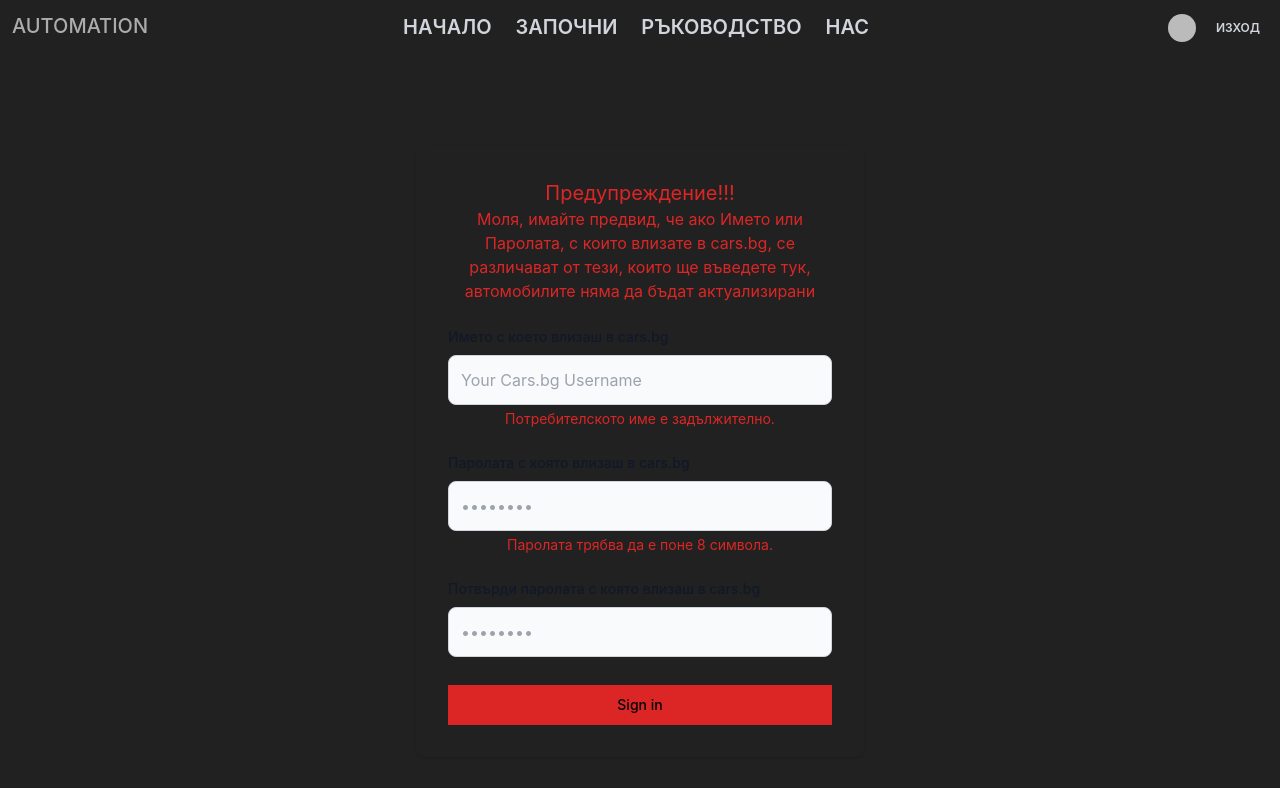
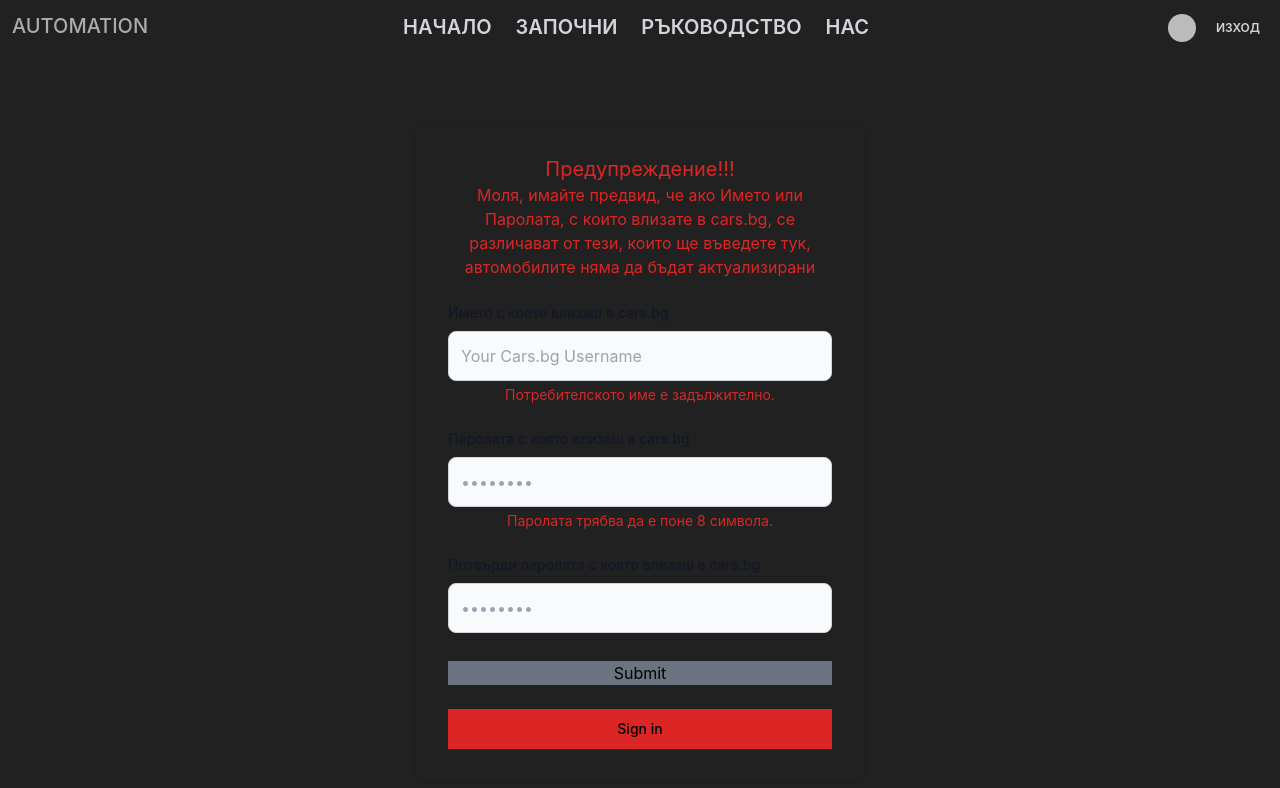
Before and after one commit to OnDeivid/Cars.bg-AutoUpdate-nextjs, a Next.js app: page /GetStarted in a window 1280 px wide. Shown: the top 788 px of the page. Built offline with nearby package versions, Linux system fonts and the light colour scheme; no server answers; sample sign-in values are in the browser's storage.

Commit message:
Update page.jsx

```diff
--- a/app/GetStarted/page.jsx
+++ b/app/GetStarted/page.jsx
@@ -61,6 +61,7 @@ export default async function page() {
 
               <FormInputsValue />
 
+              <button type='submit' className='w-full bg-gray-500'>Submit</button>
               <GetStartedLoginButton />
 
             </form>
```
